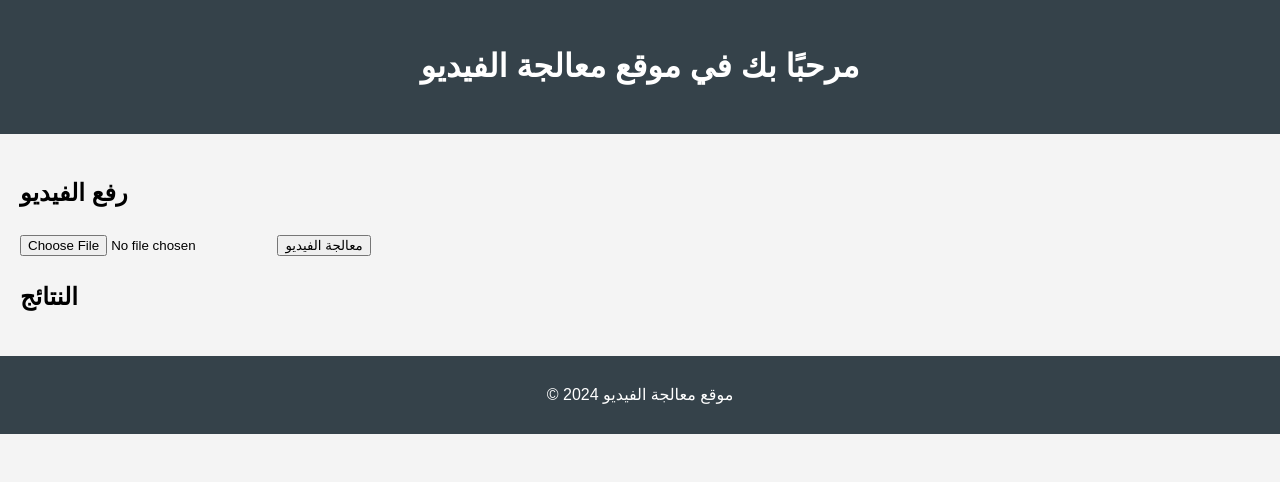
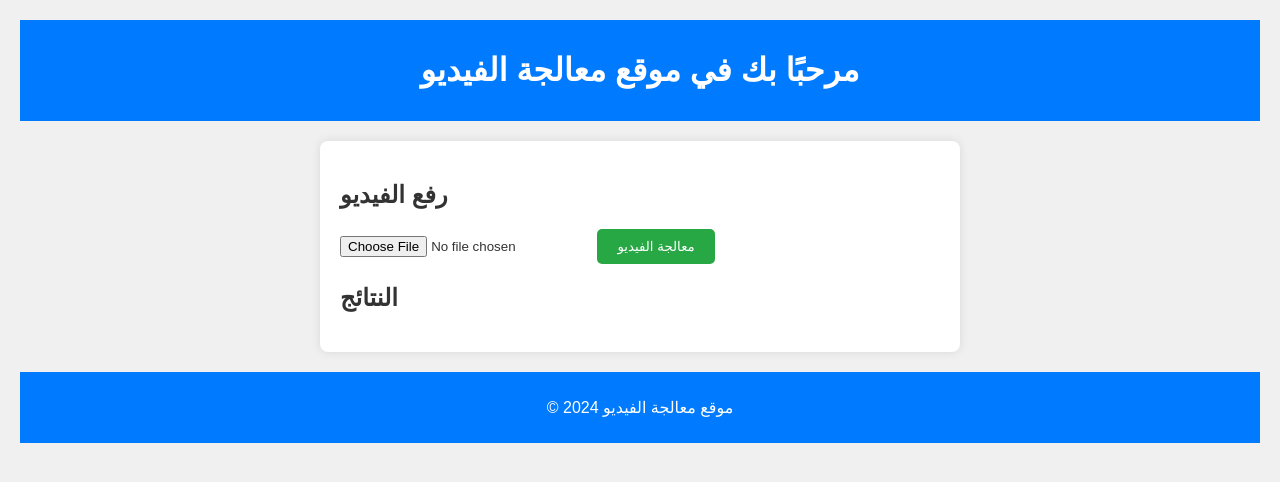
Before and after one commit to ariatmohamed/ariatmohamed.github.io, a plain HTML site: page index.html in a window 1280 px wide. Drawn offline with Linux system fonts and the light colour scheme.

Commit message:
Update styles.css

```diff
--- a/styles.css
+++ b/styles.css
@@ -1,25 +1,36 @@
 body {
     font-family: Arial, sans-serif;
-    line-height: 1.6;
+    background-color: #f0f0f0;
+    color: #333;
     margin: 0;
-    padding: 0;
-    background-color: #f4f4f4;
+    padding: 20px;
 }
 
-header {
-    background: #35424a;
-    color: #ffffff;
-    padding: 20px 0;
+header, footer {
+    background-color: #007BFF;
+    color: white;
+    padding: 10px 20px;
     text-align: center;
 }
 
 main {
+    margin: 20px auto;
+    max-width: 600px;
+    background: white;
     padding: 20px;
+    border-radius: 8px;
+    box-shadow: 0 0 10px rgba(0, 0, 0, 0.1);
 }
 
-footer {
-    text-align: center;
-    padding: 10px 0;
-    background: #35424a;
-    color: #ffffff;
+button {
+    background-color: #28a745;
+    color: white;
+    padding: 10px 20px;
+    border: none;
+    border-radius: 5px;
+    cursor: pointer;
 }
+
+button:hover {
+    background-color: #218838;
+}
```
